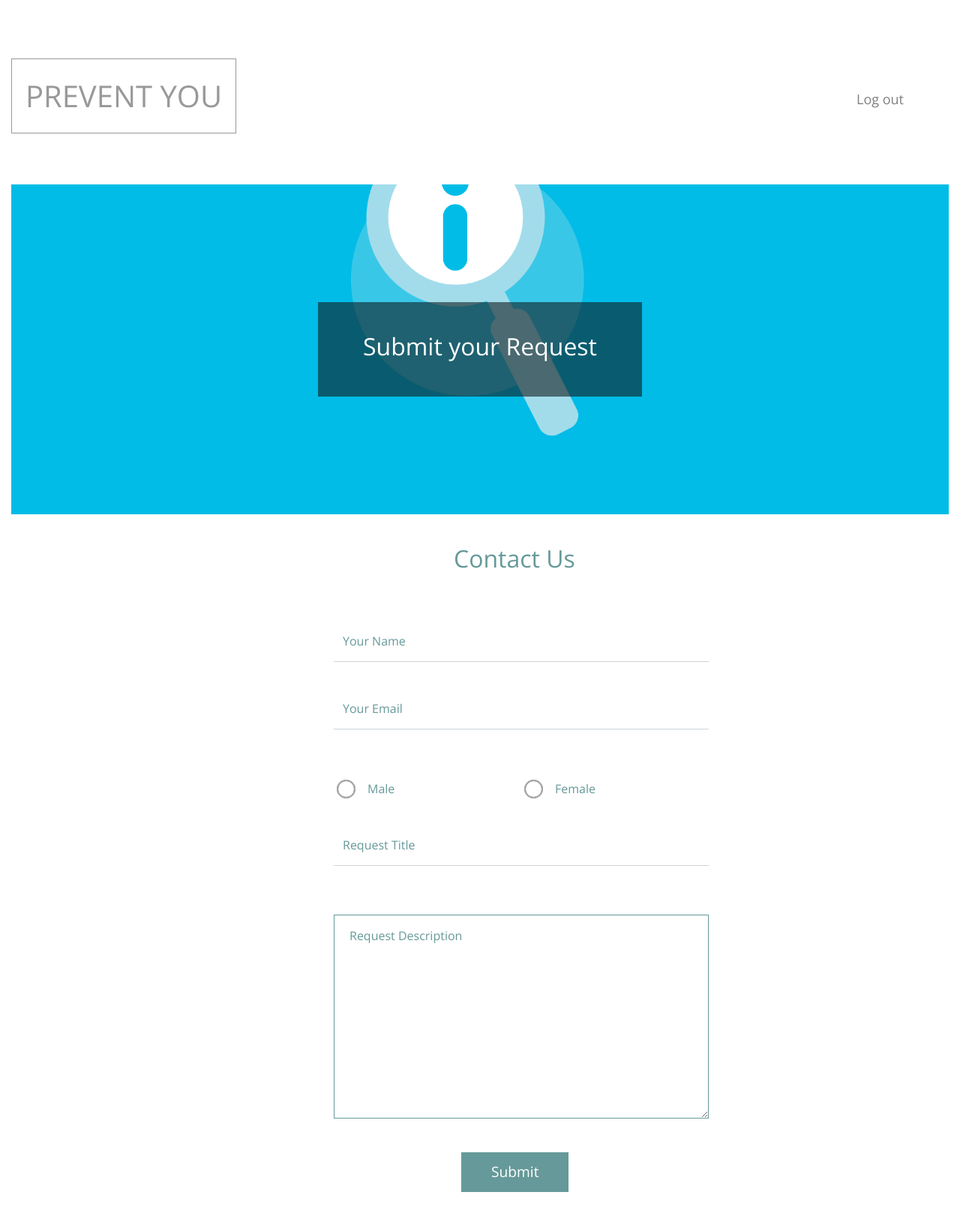
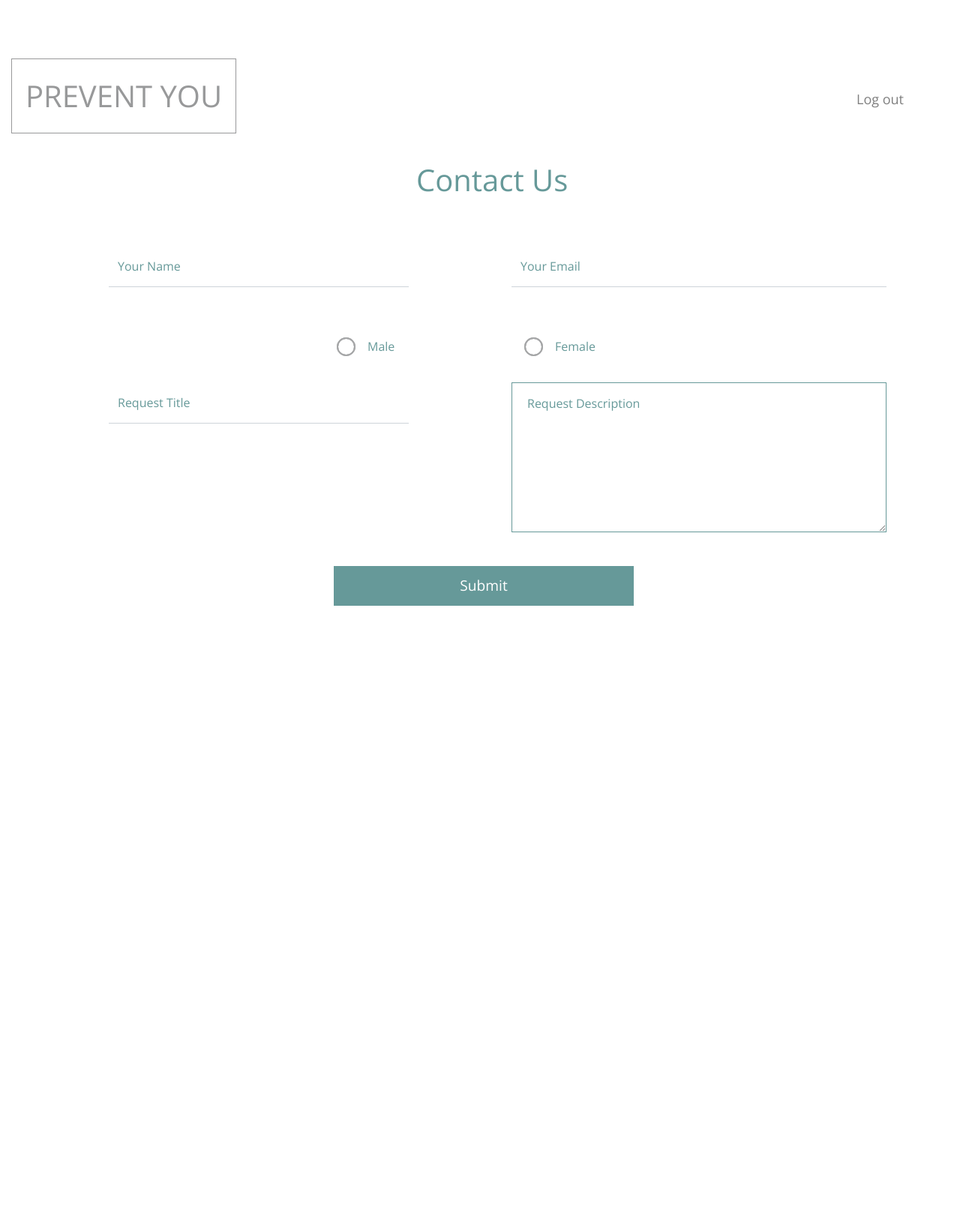
Before and after one commit to Gauravdarkslayer/addiction_project, a Flask app: page /request1 in a window 1280 px wide. Shown: the whole page at 75% size. After the commit the page ends 808 px from the top, so only its background shows below. Run offline with Flask 2, Linux system fonts and the light colour scheme; some libraries are stand-ins or nearby versions.

Commit message:
Minor Changes

```diff
--- a/static/index_Files/css/templatemo-style.css
+++ b/static/index_Files/css/templatemo-style.css
@@ -263,7 +263,7 @@ ul.tm-list-plus li:before {
 }
 
 .tm-welcome-parallax {
-  min-height: 440px;
+  min-height: 400px;
   background: transparent;
 }
 
--- a/templates/Submit_Request.html
+++ b/templates/Submit_Request.html
@@ -50,27 +50,17 @@
         </div>
       </div>
 
-      <div class="row tm-welcome-row">
-        <div class="col-12">
-          <div
-            class="tm-welcome-parallax tm-center-child"
-            data-parallax="scroll"
-            data-image-src="../static/index_Files/img/Addiction.jpg"
-          >
-            <div class="tm-bg-black-transparent tm-parallax-overlay">
-              <h2>Submit your Request</h2>
-            </div>
-          </div>
-        </div>
-      </div>
+
       <div class="tm-form-container" >
-        <h2 class="tm-text-secondary mb-4" style="padding-left: 500px;">Contact Us</h2>
+        <h1 class="tm-text-secondary mb-4" style="padding-left: 450px;">Contact Us</h1>
         <form
           action="/submit_req"
           method="POST"
           id="tm_contact_form"
           enctype="multipart/form-data">
-          <div class="form-group" style="width: 800px;padding-left: 300px;">
+          <div class="row">
+            <div class="col-md-6">
+          <div class="form-group" style="width: 400px;">
             <input
               type="text"
               id="contact_name"
@@ -78,7 +68,8 @@
               class="form-control rounded-0 border-top-0 border-right-0 border-left-0"
               placeholder="Your Name"
               required="" />
-          </div>
+          </div></div>
+          <div class="col-md-6">
           <div class="form-group-2" style="width: 800px;padding-left: 300px;">
             <input
               type="email"
@@ -87,7 +78,7 @@
               class="form-control rounded-0 border-top-0 border-right-0 border-left-0"
               placeholder="Your Email"
               required="" />
-          </div>
+          </div></div></div>
           <div class="form-group tm-choices-container tm-text-secondary" style="width: 800px;padding-left: 300px;">
             <label class="tm-w-50">
               <input
@@ -107,7 +98,9 @@
               <span>Female</span>
             </label>
           </div>
-          <div class="form-group-2" style="width: 800px;padding-left: 300px;">
+          <div class="row">
+            <div class="col-md-6">
+          <div class="form-group-2" style="width: 400px;">
             <input
               type="text"
               id="request_title"
@@ -115,7 +108,8 @@
               class="form-control rounded-0 border-top-0 border-right-0 border-left-0"
               placeholder="Request Title"
               required="" />
-          </div>
+          </div></div>
+          <div class="col-md-6">
           <div class="tm-mb-5" style="width: 800px;padding-left: 300px;">
             <textarea
               rows="10"
@@ -123,12 +117,16 @@
               name="request_description"
               class="form-control rounded-0"
               placeholder="Request Description"
+              style="height:200px"
               required=""></textarea>
           </div>
-          <div style="width: 800px;padding-left: 470px;">
+          </div></div>
+          <div style="padding-left: 300px;">
             <button
               type="submit"
-              class="btn btn-secondary tm-btn-submit rounded-0">
+              class="btn btn-secondary tm-btn-submit rounded-0"
+              style="width: 400px;"
+              >
               Submit
             </button>
           </div>
```
